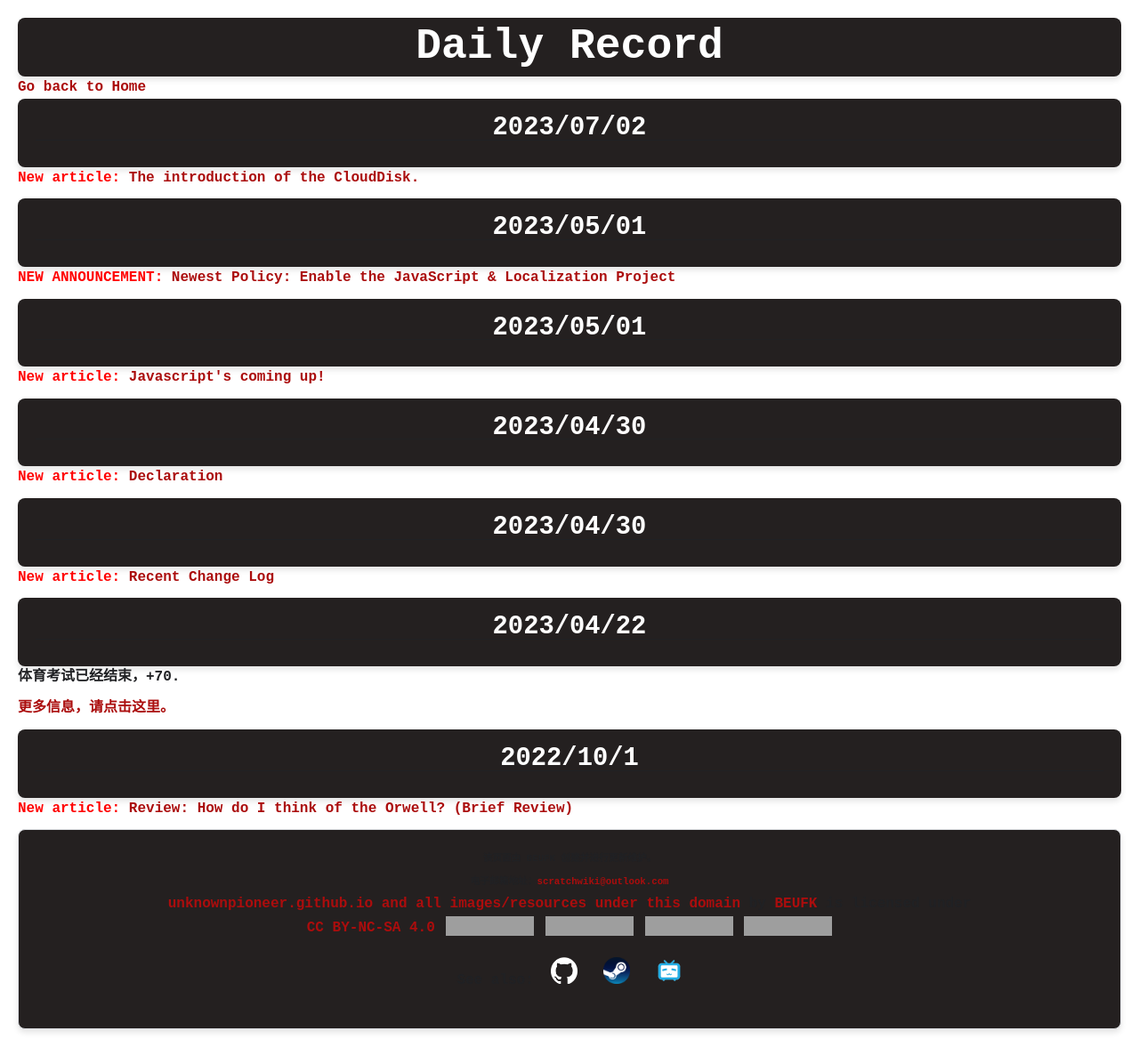
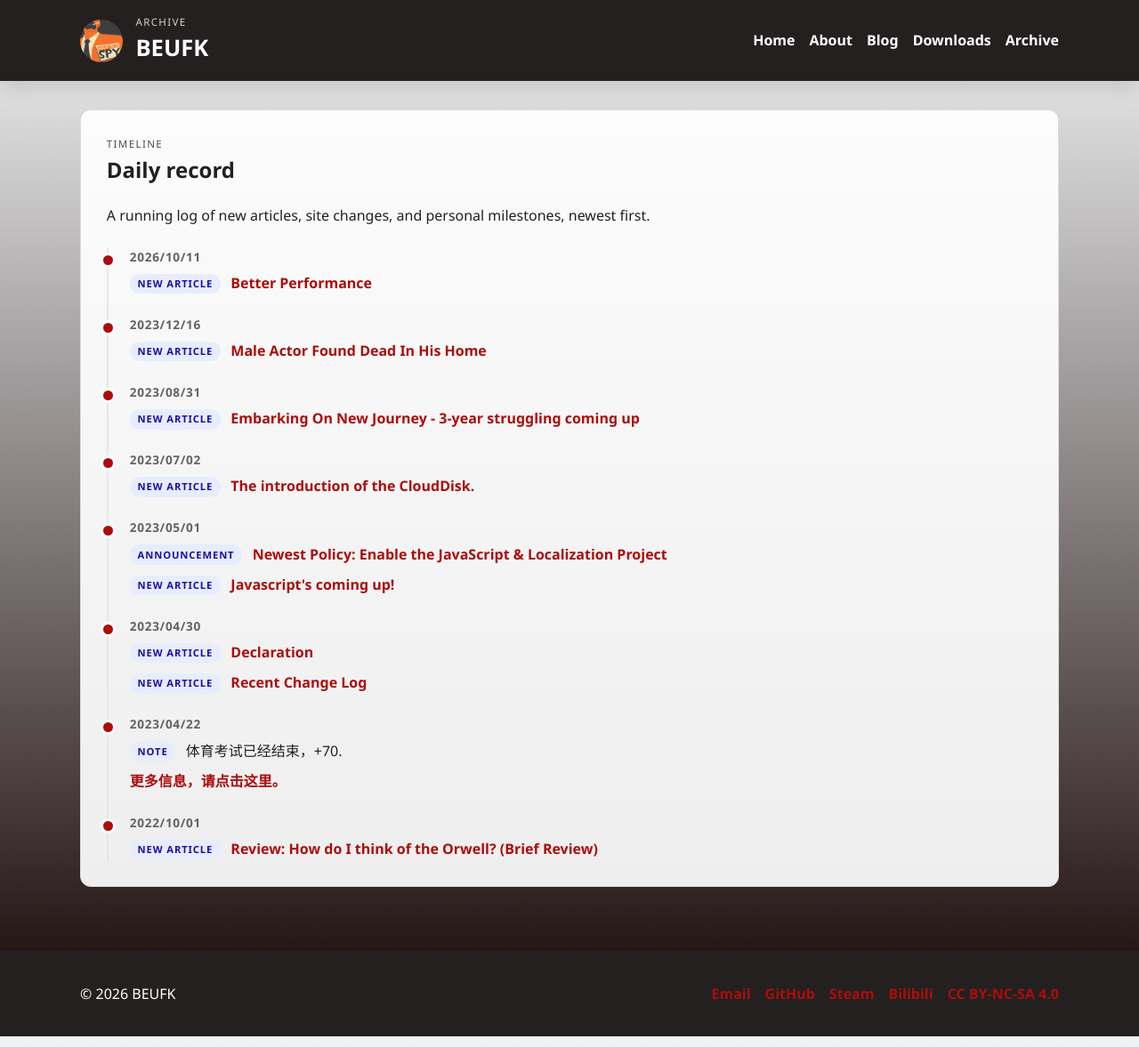
Before and after one commit to unknownpioneer/unknownpioneer.github.io, a Jekyll site: the page built from record.html, in a window 1280 px wide. Shown: the whole page at 89% size. Built offline with Jekyll 4.4.1, drawn with Linux system fonts in a browser that asks for light colours; grey boxes are pictures that could not be loaded.

Commit message:
Restyle the archive page and bring the daily record up to date

```diff
--- a/assets/css/site.css
+++ b/assets/css/site.css
@@ -71,7 +71,8 @@ img {
 .footer-links a,
 .mini-card a,
 .link-list a,
-.download-list a {
+.download-list a,
+.record-list a {
   color: #ab0d0d;
   text-decoration: none;
   font-weight: 700;
@@ -85,7 +86,8 @@ img {
 .footer-links a:hover,
 .mini-card a:hover,
 .link-list a:hover,
-.download-list a:hover {
+.download-list a:hover,
+.record-list a:hover {
   text-decoration: underline;
 }
 
@@ -423,6 +425,80 @@ img {
   font-size: 0.93rem;
 }
 
+.record-list {
+  list-style: none;
+  margin: 1.4rem 0 0;
+  padding: 0 0 0 1.5rem;
+  border-left: 2px solid #e6e6e6;
+}
+
+.record-entry {
+  position: relative;
+  padding-bottom: 1.4rem;
+}
+
+.record-entry:last-child {
+  padding-bottom: 0;
+}
+
+.record-entry::before {
+  content: "";
+  position: absolute;
+  left: -1.85rem;
+  top: 0.55rem;
+  width: 0.7rem;
+  height: 0.7rem;
+  border-radius: 50%;
+  background: #ab0d0d;
+  box-shadow: 0 0 0 3px #fff;
+}
+
+.record-date {
+  display: block;
+  margin-bottom: 0.4rem;
+  color: #5f6368;
+  font-size: 0.85rem;
+  font-weight: 700;
+  letter-spacing: 0.05em;
+}
+
+.record-body p {
+  margin: 0 0 0.55rem;
+}
+
+.record-body p:last-child,
+.record-body ul:last-child {
+  margin-bottom: 0;
+}
+
+.record-body ul {
+  list-style: none;
+  margin: 0 0 0.55rem;
+  padding: 0;
+}
+
+.record-body ul li {
+  margin-bottom: 0.55rem;
+}
+
+.record-body ul li:last-child {
+  margin-bottom: 0;
+}
+
+.record-tag {
+  display: inline-block;
+  margin-right: 0.45rem;
+  padding: 0.15rem 0.55rem;
+  border-radius: 999px;
+  background: #e7edff;
+  color: #1a0dab;
+  font-size: 0.7rem;
+  font-weight: 700;
+  letter-spacing: 0.08em;
+  text-transform: uppercase;
+  vertical-align: 1px;
+}
+
 @media (max-width: 760px) {
   .nav-wrap,
   .footer-inner {
--- a/record.html
+++ b/record.html
@@ -1,109 +1,167 @@
+---
+title: Archive
+---
 <!DOCTYPE html>
-<!-- 若要添加标题，请添加 h4。 -->
-<html lang="zh-CN">
+<!-- To add an entry, copy one <li class="record-entry"> block: a <time class="record-date">
+     followed by a <div class="record-body">. Put several same-day items in one entry as a nested <ul>. -->
+<html lang="en">
+  <head>
+    <meta charset="UTF-8" />
+    <meta name="viewport" content="width=device-width, initial-scale=1.0" />
+    <title>Archive | BEUFK</title>
+    <meta
+      name="description"
+      content="The daily record of BEUFK's site: new articles, announcements, and personal milestones."
+    />
+    <link rel="icon" href="image/ME.png" type="image/x-icon" />
+    <link rel="stylesheet" href="assets/css/site.css" />
+    <script src="assets/js/site.js" defer></script>
+  </head>
+  <body>
+    <header class="site-header">
+      <div class="container nav-wrap">
+        <div class="brand" aria-label="Site brand">
+          <img src="image/ME.png" alt="BEUFK logo" class="brand-mark" />
+          <div>
+            <p class="eyebrow">Archive</p>
+            <h1>BEUFK</h1>
+          </div>
+        </div>
 
-<head>
-    <meta charset="utf-8">
-    <meta name="viewport" content="width=device-width, initial-scale=1.0">
-    <title>BEUFK's Daily Record</title>
-    <link rel="stylesheet" type="text/css" href="style.css">
-    <link rel="icon" href="image/ME.png" type="image/x-icon">
-    <noscript>
-        <meta http-equiv="Refresh" content="0; URL=403.html">
-    </noscript>
-</head>
+        <nav class="top-nav" aria-label="Main navigation">
+          <a href="index.html">Home</a>
+          <a href="pages/about.html">About</a>
+          <a href="pages/blog.html">Blog</a>
+          <a href="pages/downloads.html">Downloads</a>
+          <a href="record.html">Archive</a>
+        </nav>
+      </div>
+    </header>
 
-<body translate="no">
-    <script src="maintain.js"></script>
+    <main class="container page-main">
+      <section class="page-card">
+        <p class="eyebrow">Timeline</p>
+        <h2>Daily record</h2>
+        <p>A running log of new articles, site changes, and personal milestones, newest first.</p>
 
-    <main>
-        <header>
-            <h1>Daily Record</h1>
-        </header>
+        {%- assign better_performance = site.posts | where: "title", "Better Performance" | first -%}
 
-        <nav aria-label="Main navigation">
-            <a href="index.html">Go back to Home</a>
-        </nav>
+        <ol class="record-list">
+          <li class="record-entry">
+            <time class="record-date" datetime="2026-10-11">2026/10/11</time>
+            <div class="record-body">
+              <p>
+                <span class="record-tag">New article</span>
+                {% if better_performance %}<a href="{{ better_performance.url | relative_url }}">{{ better_performance.title }}</a>{% else %}Better Performance{% endif %}
+              </p>
+            </div>
+          </li>
 
-        <section>
-            <header>
-                <h4><time datetime="2023-07-02">2023/07/02</time></h4>
-            </header>
-            <p><em>New article:</em> <a href="blog/article_new_feature.html" title="blog">The introduction of the CloudDisk.</a></p>
-        </section>
+          <li class="record-entry">
+            <time class="record-date" datetime="2023-12-16">2023/12/16</time>
+            <div class="record-body">
+              <p>
+                <span class="record-tag">New article</span>
+                <a href="blog/article_actor_dead.html">Male Actor Found Dead In His Home</a>
+              </p>
+            </div>
+          </li>
 
-        <section>
-            <header>
-                <h4><time datetime="2023-05-01">2023/05/01</time></h4>
-            </header>
-            <p><em>NEW ANNOUNCEMENT:</em> <a href="blog/article_enable_javascript.html" title="announcement">Newest Policy: Enable the JavaScript &amp; Localization Project</a></p>
-        </section>
+          <li class="record-entry">
+            <time class="record-date" datetime="2023-08-31">2023/08/31</time>
+            <div class="record-body">
+              <p>
+                <span class="record-tag">New article</span>
+                <a href="blog/article_embark_new.html">Embarking On New Journey - 3-year struggling coming up</a>
+              </p>
+            </div>
+          </li>
 
-        <section>
-            <header>
-                <h4><time datetime="2023-05-01">2023/05/01</time></h4>
-            </header>
-            <p><em>New article:</em> <a href="blog/article_javascript_come.html" title="blog">Javascript's coming up!</a></p>
-        </section>
+          <li class="record-entry">
+            <time class="record-date" datetime="2023-07-02">2023/07/02</time>
+            <div class="record-body">
+              <p>
+                <span class="record-tag">New article</span>
+                <a href="blog/article_new_feature.html">The introduction of the CloudDisk.</a>
+              </p>
+            </div>
+          </li>
 
-        <section>
-            <header>
-                <h4><time datetime="2023-04-30">2023/04/30</time></h4>
-            </header>
-            <p><em>New article:</em> <a href="blog/article_what_is_it.html" title="blog">Declaration</a></p>
-        </section>
+          <li class="record-entry">
+            <time class="record-date" datetime="2023-05-01">2023/05/01</time>
+            <div class="record-body">
+              <ul>
+                <li>
+                  <span class="record-tag">Announcement</span>
+                  <a href="blog/article_enable_javascript.html">Newest Policy: Enable the JavaScript &amp; Localization Project</a>
+                </li>
+                <li>
+                  <span class="record-tag">New article</span>
+                  <a href="blog/article_javascript_come.html">Javascript's coming up!</a>
+                </li>
+              </ul>
+            </div>
+          </li>
 
-        <section>
-            <header>
-                <h4><time datetime="2023-04-30">2023/04/30</time></h4>
-            </header>
-            <p><em>New article:</em> <a href="blog/article_new_expectation.html" title="blog">Recent Change Log</a></p>
-        </section>
+          <li class="record-entry">
+            <time class="record-date" datetime="2023-04-30">2023/04/30</time>
+            <div class="record-body">
+              <ul>
+                <li>
+                  <span class="record-tag">New article</span>
+                  <a href="blog/article_what_is_it.html">Declaration</a>
+                </li>
+                <li>
+                  <span class="record-tag">New article</span>
+                  <a href="blog/article_new_expectation.html">Recent Change Log</a>
+                </li>
+              </ul>
+            </div>
+          </li>
 
-        <section>
-            <header>
-                <h4><time datetime="2023-04-22">2023/04/22</time></h4>
-            </header>
-            <p>体育考试已经结束，+70.</p>
-            <p><a href="http://jyj.gz.gov.cn/yw/jyyw/content/post_8927399.html" title="广州体育中考今日开考！稳中取胜，广州学子向前冲！">更多信息，请点击这里。</a></p>
-        </section>
+          <li class="record-entry">
+            <time class="record-date" datetime="2023-04-22">2023/04/22</time>
+            <div class="record-body">
+              <p><span class="record-tag">Note</span> <span lang="zh-CN">体育考试已经结束，+70.</span></p>
+              <p lang="zh-CN">
+                <a
+                  href="http://jyj.gz.gov.cn/yw/jyyw/content/post_8927399.html"
+                  title="广州体育中考今日开考！稳中取胜，广州学子向前冲！"
+                  >更多信息，请点击这里。</a
+                >
+              </p>
+            </div>
+          </li>
 
-        <section>
-            <header>
-                <h4><time datetime="2022-10-01">2022/10/1</time></h4>
-            </header>
-            <p><em>New article:</em> <a href="blog/article_review_orwell.html">Review: How do I think of the Orwell? (Brief Review)</a></p>
-        </section>
+          <li class="record-entry">
+            <time class="record-date" datetime="2022-10-01">2022/10/01</time>
+            <div class="record-body">
+              <p>
+                <span class="record-tag">New article</span>
+                <a href="blog/article_review_orwell.html">Review: How do I think of the Orwell? (Brief Review)</a>
+              </p>
+            </div>
+          </li>
+        </ol>
+      </section>
     </main>
 
-    <footer>
-        <h6>该页面由 BEUFK 创建并进行更新维护。</h6>
-        <h6>电子邮箱地址：<a href="mailto:scratchwiki@outlook.com">scratchwiki@outlook.com</a></h6>
-        <p xmlns:cc="http://creativecommons.org/ns#" xmlns:dct="http://purl.org/dc/terms/" id="centerneed">
-            <a property="dct:title" rel="cc:attributionURL" href="https://unknownpioneer.github.io" target="_blank">unknownpioneer.github.io and all images/resources under this domain</a>
-            by
-            <a rel="cc:attributionURL dct:creator" property="cc:attributionName" href="https://github.com/unknownpioneer" target="_blank">BEUFK</a>
-            is licensed under
-            <a href="http://creativecommons.org/licenses/by-nc-sa/4.0/?ref=chooser-v1" target="_blank" rel="license noopener noreferrer" style="display:inline-block;">CC BY-NC-SA 4.0
-                <img style="height:22px!important;margin-left:3px;vertical-align:text-bottom;" src="https://mirrors.creativecommons.org/presskit/icons/cc.svg?ref=chooser-v1" alt="CC icon">
-                <img style="height:22px!important;margin-left:3px;vertical-align:text-bottom;" src="https://mirrors.creativecommons.org/presskit/icons/by.svg?ref=chooser-v1" alt="BY icon">
-                <img style="height:22px!important;margin-left:3px;vertical-align:text-bottom;" src="https://mirrors.creativecommons.org/presskit/icons/nc.svg?ref=chooser-v1" alt="NC icon">
-                <img style="height:22px!important;margin-left:3px;vertical-align:text-bottom;" src="https://mirrors.creativecommons.org/presskit/icons/sa.svg?ref=chooser-v1" alt="SA icon">
-            </a>
-        </p>
-        <p id="additionallink">
-            See also:&nbsp;
-            <a href="https://github.com/unknownpioneer" title="GitHub" target="_blank" rel="noopener noreferrer">
-                <img src="image/github.png" alt="GitHub" width="30" height="30">
-            </a>&nbsp;
-            <a href="https://steamcommunity.com/id/BEUFK/" title="Steam" target="_blank" rel="noopener noreferrer">
-                <img src="image/steam.png" alt="Steam" width="30" height="30">
-            </a>&nbsp;
-            <a href="https://space.bilibili.com/414768974" title="Bilibili" target="_blank" rel="noopener noreferrer">
-                <img src="image/bilibili.png" alt="Bilibili" width="30" height="30">
-            </a>
-        </p>
+    <footer class="site-footer">
+      <div class="container footer-inner">
+        <p>© <span id="year"></span> BEUFK</p>
+        <div class="footer-links">
+          <a href="mailto:scratchwiki@outlook.com">Email</a>
+          <a href="https://github.com/unknownpioneer" target="_blank" rel="noopener noreferrer">GitHub</a>
+          <a href="https://steamcommunity.com/id/BEUFK/" target="_blank" rel="noopener noreferrer">Steam</a>
+          <a href="https://space.bilibili.com/414768974" target="_blank" rel="noopener noreferrer">Bilibili</a>
+          <a
+            href="https://creativecommons.org/licenses/by-nc-sa/4.0/"
+            target="_blank"
+            rel="license noopener noreferrer"
+            >CC BY-NC-SA 4.0</a
+          >
+        </div>
+      </div>
     </footer>
-</body>
-
+  </body>
 </html>
```
